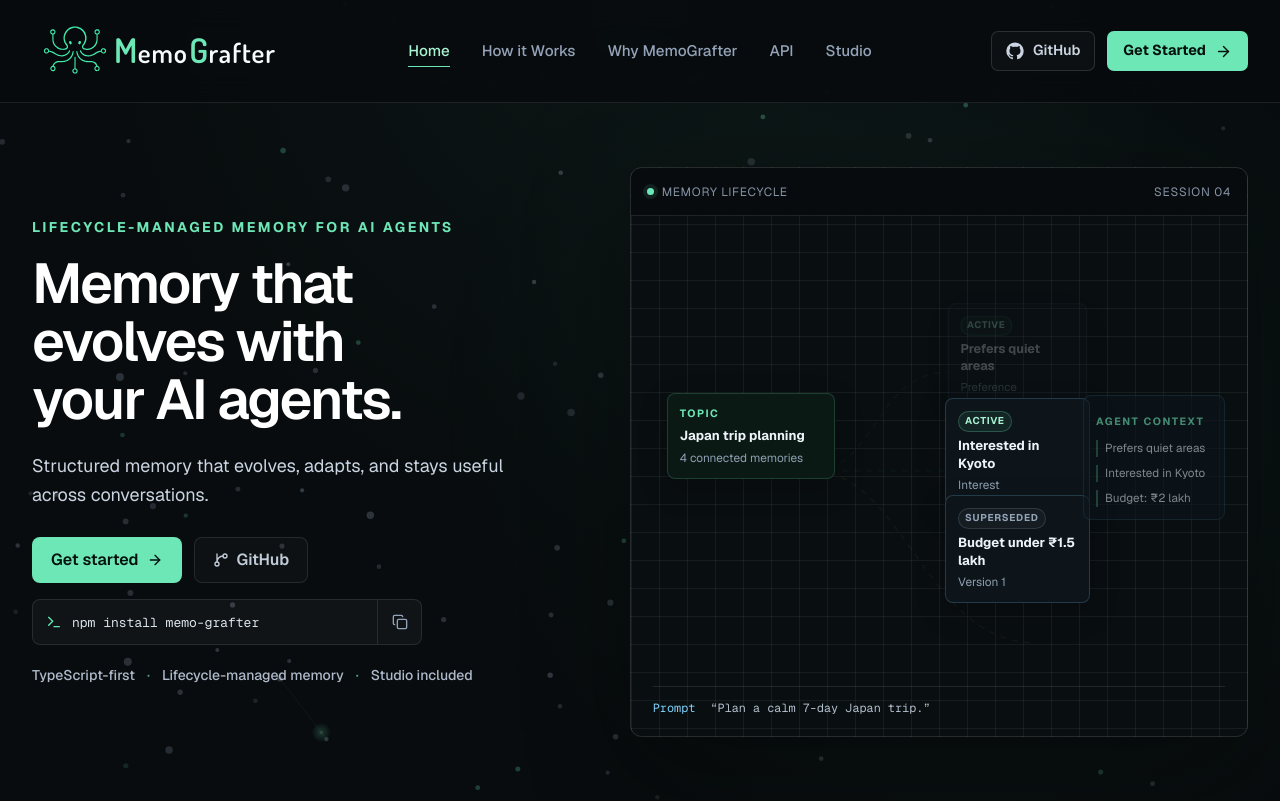
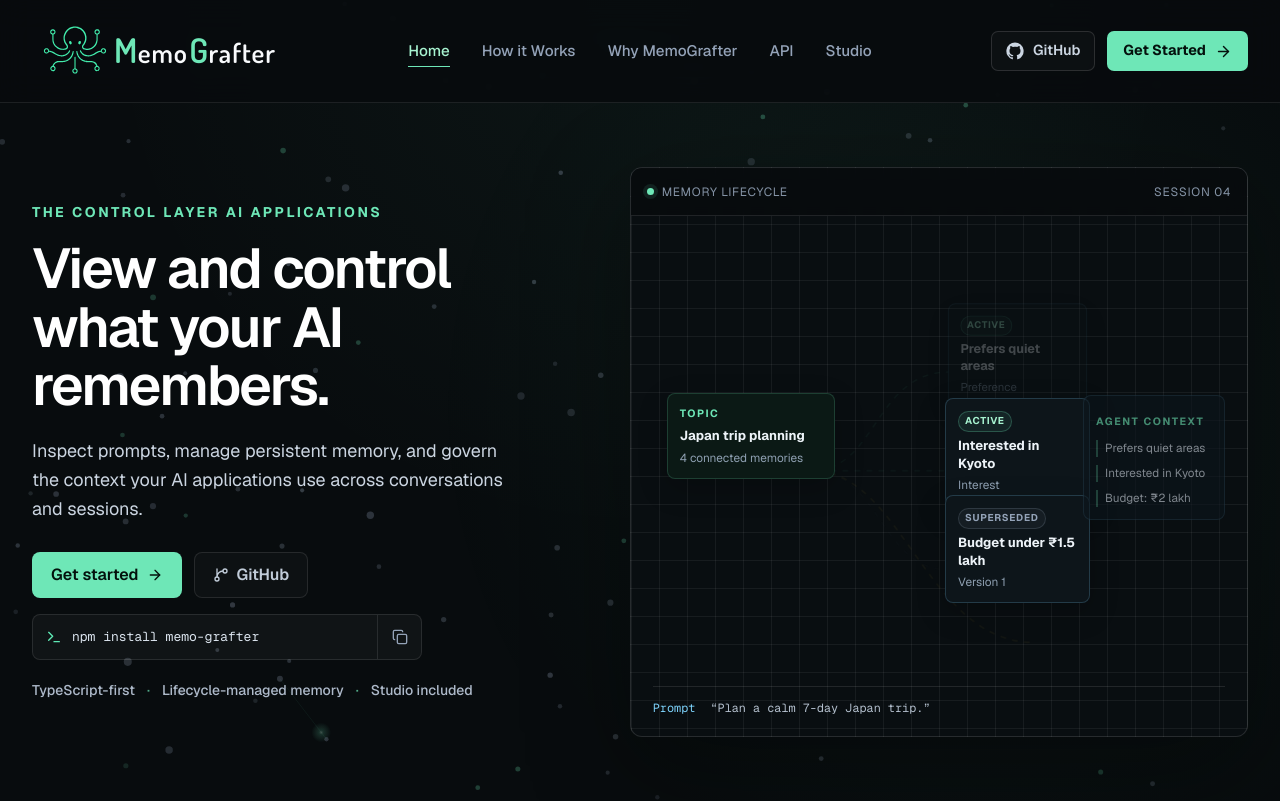
Before and after one commit to mayhemking007/mg-website, a Next.js app: page / in a window 1280 px wide. Shown: the top 801 px of the page. Built offline with nearby package versions, Linux system fonts and the light colour scheme.

Commit message:
Site: Landing page heading update

```diff
--- a/src/app/globals.css
+++ b/src/app/globals.css
@@ -1132,6 +1132,7 @@
 .hero-inner { padding-top: clamp(2.75rem,5vw,4.75rem); padding-bottom: clamp(4.5rem,7vw,6.5rem); }
 .hero-copy { position: relative; z-index: 1; max-width: 680px; }
 .hero-copy h1 { max-width: 680px; margin-top: 1.1rem; font-size: clamp(3.5rem,5vw,5.25rem); line-height: 1.04; }
+.hero-heading-line { display: block; white-space: nowrap; }
 .hero-summary { max-width: 660px; margin-top: 1.4rem; color: #cbd5e1; font-size: clamp(1.125rem,1.35vw,1.3rem); line-height: 1.6; }
 .hero-actions { display: flex; flex-direction: column; gap: .75rem; margin-top: 1.75rem; }
 .hero-actions .btn-primary, .hero-actions .btn-secondary { min-height: 46px; }
--- a/src/app/page.tsx
+++ b/src/app/page.tsx
@@ -33,7 +33,7 @@
     <Header githubUrl={githubUrl} />
     <section id="home" className="hero-section scroll-mt-20 border-b border-white/10">
       <div className="hero-inner mx-auto grid max-w-7xl items-center gap-10 px-5 sm:px-8">
-        <div className="hero-copy" data-reveal><p className="eyebrow">Lifecycle-managed memory for AI agents</p><h1 className="text-balance font-semibold tracking-[-0.035em] text-white">Memory that evolves with your AI agents.</h1><p className="hero-summary text-pretty">Structured memory that evolves, adapts, and stays useful across conversations.</p><div className="hero-actions"><Link className="btn-primary" href="/docs/quick-start">Get started <ArrowRight className="h-4 w-4" /></Link><a className="btn-secondary hero-github" href={githubUrl} target="_blank" rel="noreferrer"><GitBranch className="h-4 w-4" />GitHub</a></div><div className="hero-install"><InstallCommand /></div><ul className="hero-capabilities" aria-label="Key capabilities">{capabilities.map((item) => <li key={item}>{item}</li>)}</ul></div>
+        <div className="hero-copy" data-reveal><p className="eyebrow">THE CONTROL LAYER AI APPLICATIONS</p><h1 className="font-semibold tracking-[-0.035em] text-white"><span className="hero-heading-line">View and control</span><span className="hero-heading-line"> what your AI</span><span className="hero-heading-line"> remembers.</span></h1><p className="hero-summary text-pretty">Inspect prompts, manage persistent memory, and govern the context your AI applications use across conversations and sessions.</p><div className="hero-actions"><Link className="btn-primary" href="/docs/quick-start">Get started <ArrowRight className="h-4 w-4" /></Link><a className="btn-secondary hero-github" href={githubUrl} target="_blank" rel="noreferrer"><GitBranch className="h-4 w-4" />GitHub</a></div><div className="hero-install"><InstallCommand /></div><ul className="hero-capabilities" aria-label="Key capabilities">{capabilities.map((item) => <li key={item}>{item}</li>)}</ul></div>
         <div className="hero-visual-wrap max-[499px]:hidden" data-reveal data-reveal-delay="1"><MemoryLifecycleVisual /></div>
       </div>
     </section>
```
